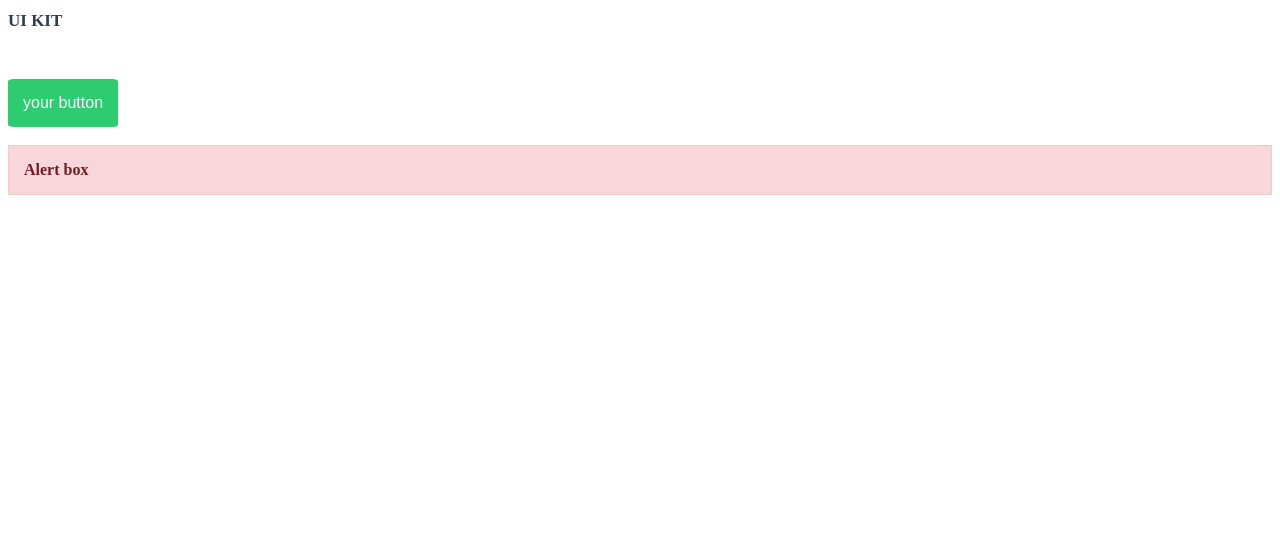
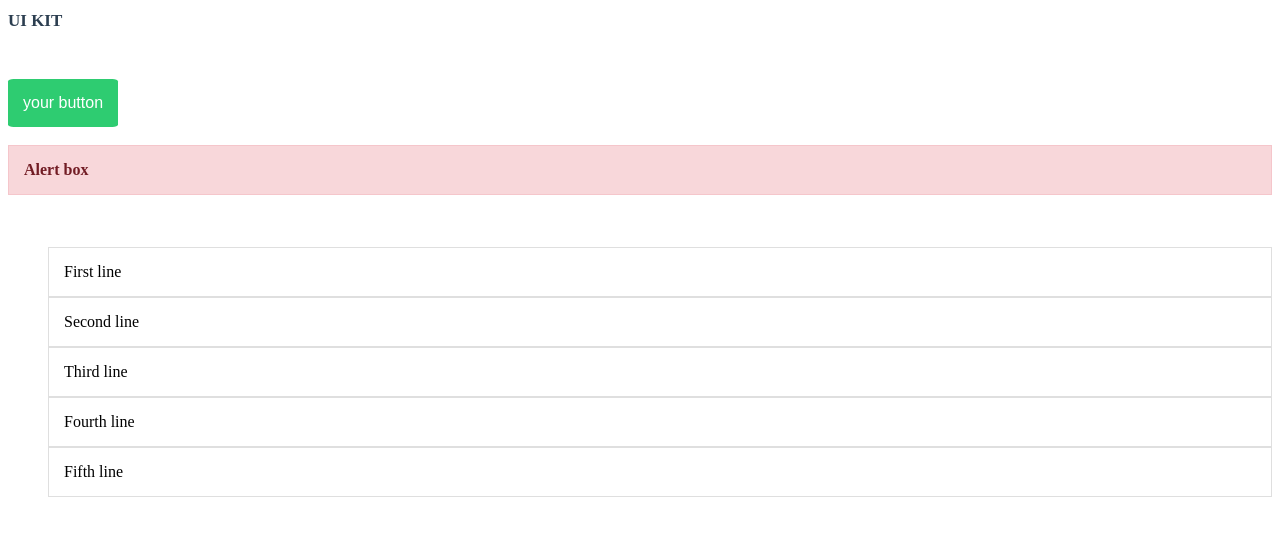
Before and after one commit to kevinkuang8/UI-KIT, a plain HTML site: page index.html in a window 1280 px wide. Drawn offline with Linux system fonts and the light colour scheme.

Commit message:
list group component

```diff
--- a/index.html
+++ b/index.html
@@ -21,6 +21,15 @@
           Alert box
         </div>
 
+        <br/><br/>
+        <ul class="list-group">
+            <li class="list-group-item">First line</li>
+            <li class="list-group-item">Second line</li>
+            <li class="list-group-item">Third line</li>
+            <li class="list-group-item">Fourth line</li>
+            <li class="list-group-item">Fifth line</li>
+        </ul>
+
 
 
 
--- a/style.css
+++ b/style.css
@@ -24,3 +24,14 @@ h1 {
     font-size: 16px;
     font-weight: bold;
 }
+
+.list-group {
+    font-size:16px;
+    border-radius: 5%;
+    list-style-type: none;
+}
+
+.list-group-item {
+    border: 1px solid #DFDFDF;
+    padding : 15px;
+}
```
